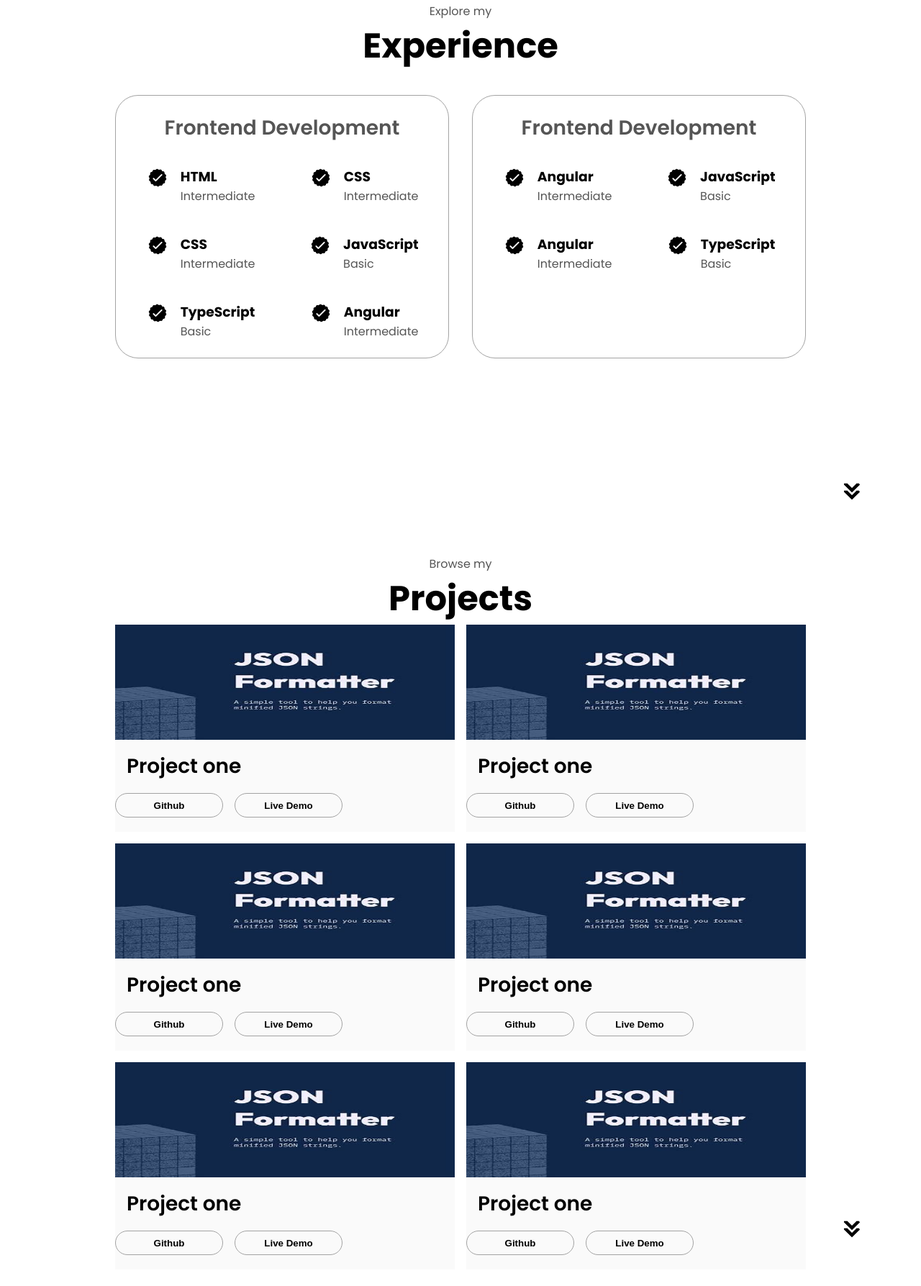
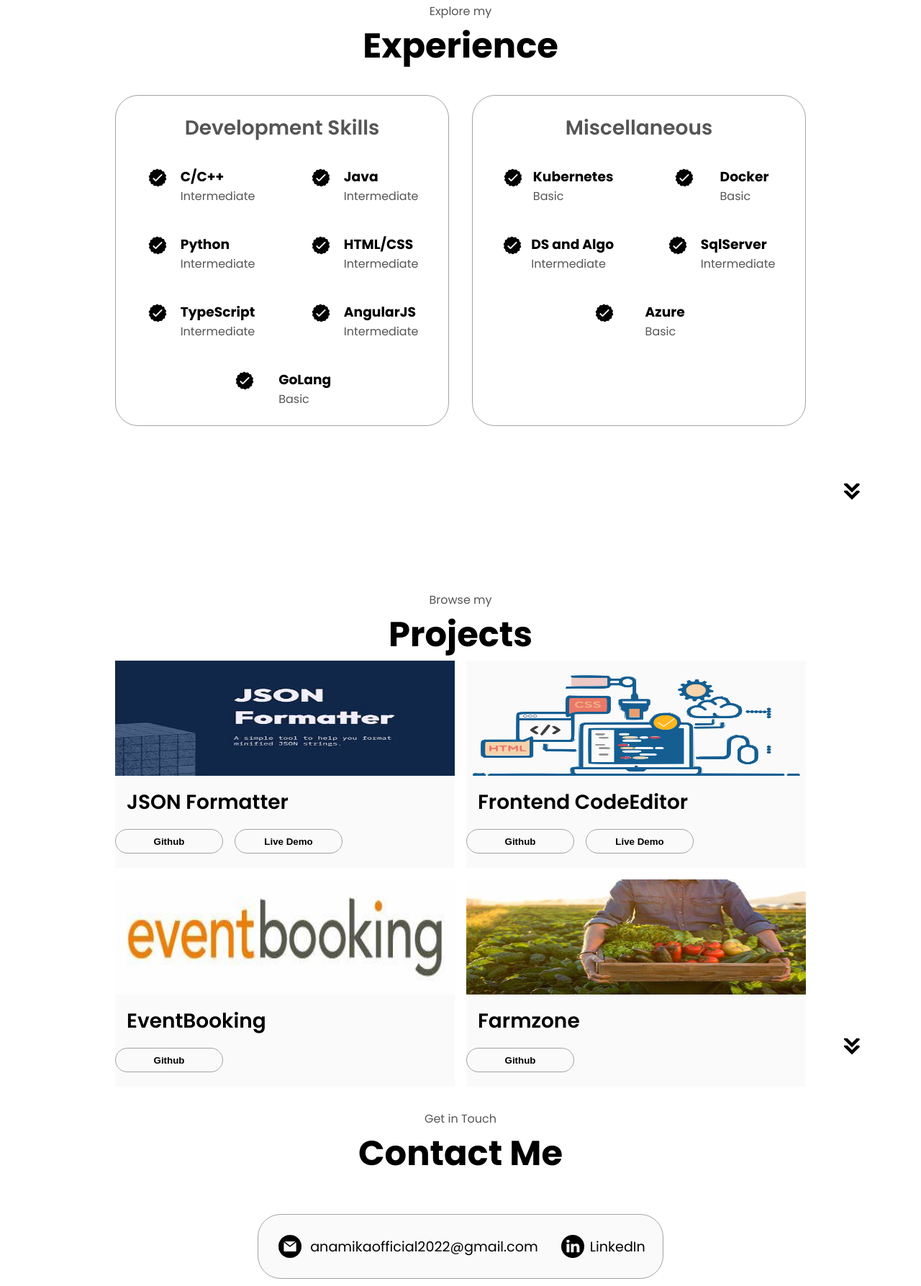
Before and after one commit to Anamika79/Portfolio_Anamika, a plain HTML site: page index.html in a window 1280 px wide. Shown: the part 1693-3480 px from the top of the page at 72% size. Drawn offline with Linux system fonts and the light colour scheme.

Commit message:
Resume changes

```diff
--- a/index.html
+++ b/index.html
@@ -59,13 +59,13 @@
         <div class="btn_container">
           <button
             class="btn btn-color-2"
-            onclick="window.open('./assets/resume-example.pdf')"
+            onclick="window.open('./assets/Anamika_J_Resume.pdf')"
           >
             Download CV
           </button>
           <button
             class="btn btn-color-1"
-            onclick="location.href = './#contact'"
+            onclick="location.href = '#contact'"
           >
             Contact me
           </button>
@@ -89,7 +89,7 @@
         src="./assets/arrow.png"
         alt="arrow"
         class="icon arrow"
-        onclick="location.href='./#about'"
+        onclick="location.href='#about'"
       />
     </section>
 
@@ -141,7 +141,7 @@
         src="./assets/arrow.png"
         alt="arrow"
         class="icon arrow"
-        onclick="location.href='./#experience'"
+        onclick="location.href='#experience'"
       />
     </section>
 
@@ -152,7 +152,7 @@
       <div class="experience-details-container">
         <div class="about-containers">
           <div class="details-container">
-            <h2 class="experience-sub-title">Frontend Development</h2>
+            <h2 class="experience-sub-title">Development Skills</h2>
             <div class="article-container">
               <article>
                 <img
@@ -161,7 +161,7 @@
                   class="icon"
                 />
                 <div>
-                  <h3>HTML</h3>
+                  <h3>C/C++</h3>
                   <p>Intermediate</p>
                 </div>
               </article>
@@ -172,7 +172,7 @@
                   class="icon"
                 />
                 <div>
-                  <h3>CSS</h3>
+                  <h3>Java</h3>
                   <p>Intermediate</p>
                 </div>
               </article>
@@ -183,10 +183,11 @@
                   class="icon"
                 />
                 <div>
-                  <h3>CSS</h3>
+                  <h3>Python</h3>
                   <p>Intermediate</p>
                 </div>
               </article>
+
               <article>
                 <img
                   src="./assets/checkmark.png"
@@ -194,67 +195,7 @@
                   class="icon"
                 />
                 <div>
-                  <h3>JavaScript</h3>
-                  <p>Basic</p>
-                </div>
-              </article>
-              <article>
-                <img
-                  src="./assets/checkmark.png"
-                  alt="checkmark"
-                  class="icon"
-                />
-                <div>
-                  <h3>TypeScript</h3>
-                  <p>Basic</p>
-                </div>
-              </article>
-              <article>
-                <img
-                  src="./assets/checkmark.png"
-                  alt="checkmark"
-                  class="icon"
-                />
-                <div>
-                  <h3>Angular</h3>
-                  <p>Intermediate</p>
-                </div>
-              </article>
-            </div>
-          </div>
-          <div class="details-container">
-            <h2 class="experience-sub-title">Frontend Development</h2>
-            <div class="article-container">
-              <article>
-                <img
-                  src="./assets/checkmark.png"
-                  alt="checkmark"
-                  class="icon"
-                />
-                <div>
-                  <h3>Angular</h3>
-                  <p>Intermediate</p>
-                </div>
-              </article>
-              <article>
-                <img
-                  src="./assets/checkmark.png"
-                  alt="checkmark"
-                  class="icon"
-                />
-                <div>
-                  <h3>JavaScript</h3>
-                  <p>Basic</p>
-                </div>
-              </article>
-              <article>
-                <img
-                  src="./assets/checkmark.png"
-                  alt="checkmark"
-                  class="icon"
-                />
-                <div>
-                  <h3>Angular</h3>
+                  <h3>HTML/CSS</h3>
                   <p>Intermediate</p>
                 </div>
               </article>
@@ -266,6 +207,88 @@
                 />
                 <div>
                   <h3>TypeScript</h3>
+                  <p>Intermediate</p>
+                </div>
+              </article>
+              <article>
+                <img
+                  src="./assets/checkmark.png"
+                  alt="checkmark"
+                  class="icon"
+                />
+                <div>
+                  <h3>AngularJS</h3>
+                  <p>Intermediate</p>
+                </div>
+              </article>
+              <article>
+                <img
+                  src="./assets/checkmark.png"
+                  alt="checkmark"
+                  class="icon"
+                />
+                <div>
+                  <h3>GoLang</h3>
+                  <p>Basic</p>
+                </div>
+              </article>
+            </div>
+          </div>
+          <div class="details-container">
+            <h2 class="experience-sub-title">Miscellaneous</h2>
+            <div class="article-container">
+              <article>
+                <img
+                  src="./assets/checkmark.png"
+                  alt="checkmark"
+                  class="icon"
+                />
+                <div>
+                  <h3>Kubernetes</h3>
+                  <p>Basic</p>
+                </div>
+              </article>
+              <article>
+                <img
+                  src="./assets/checkmark.png"
+                  alt="checkmark"
+                  class="icon"
+                />
+                <div>
+                  <h3>Docker</h3>
+                  <p>Basic</p>
+                </div>
+              </article>
+              <article>
+                <img
+                  src="./assets/checkmark.png"
+                  alt="checkmark"
+                  class="icon"
+                />
+                <div>
+                  <h3>DS and Algo</h3>
+                  <p>Intermediate</p>
+                </div>
+              </article>
+              <article>
+                <img
+                  src="./assets/checkmark.png"
+                  alt="checkmark"
+                  class="icon"
+                />
+                <div>
+                  <h3>SqlServer</h3>
+                  <p>Intermediate</p>
+                </div>
+              </article>
+              <article>
+                <img
+                  src="./assets/checkmark.png"
+                  alt="checkmark"
+                  class="icon"
+                />
+                <div>
+                  <h3>Azure</h3>
                   <p>Basic</p>
                 </div>
               </article>
@@ -277,7 +300,7 @@
         src="./assets/arrow.png"
         alt="arrow"
         class="icon arrow"
-        onclick="location.href='./#projects'"
+        onclick="location.href='#projects'"
       />
     </section>
 
@@ -295,7 +318,7 @@
                 class="project-img"
               />
             </div>
-            <h2 class="experience-sub-title project-title">Project one</h2>
+            <h2 class="experience-sub-title project-title">JSON Formatter</h2>
             <div class="btn-container">
               <button
                 class="btn btn-color-2 project-btn"
@@ -314,22 +337,22 @@
           <div class="color-container">
             <div class="article-container">
               <img
-                src="./assets/project-1.png"
+                src="./assets/codepen.png"
                 alt="project-1"
                 class="project-img"
               />
             </div>
-            <h2 class="experience-sub-title project-title">Project one</h2>
+            <h2 class="experience-sub-title project-title">Frontend CodeEditor</h2>
             <div class="btn-container">
               <button
                 class="btn btn-color-2 project-btn"
-                onclick="location.href='https://github.com/Anamika79/JsonFormatter-Application'"
+                onclick="location.href='https://github.com/Anamika79/Frontend_CodeEditor'"
               >
                 Github
               </button>
               <button
                 class="btn btn-color-2 project-btn"
-                onclick="location.href='https://jsonformatterapp.netlify.app/'"
+                onclick="location.href='https://frontend-codeeditor.netlify.app'"
               >
                 Live Demo
               </button>
@@ -338,97 +361,39 @@
           <div class="color-container">
             <div class="article-container">
               <img
-                src="./assets/project-1.png"
+                src="./assets/OIP (3).jpg"
                 alt="project-1"
                 class="project-img"
               />
             </div>
-            <h2 class="experience-sub-title project-title">Project one</h2>
+            <h2 class="experience-sub-title project-title">EventBooking</h2>
             <div class="btn-container">
               <button
                 class="btn btn-color-2 project-btn"
-                onclick="location.href='https://github.com/Anamika79/JsonFormatter-Application'"
+                onclick="location.href='https://github.com/Anamika79/EventBooking'"
               >
                 Github
               </button>
-              <button
-                class="btn btn-color-2 project-btn"
-                onclick="location.href='https://jsonformatterapp.netlify.app/'"
-              >
-                Live Demo
-              </button>
+
             </div>
           </div>
           <div class="color-container">
             <div class="article-container">
               <img
-                src="./assets/project-1.png"
+                src="./assets/OIP (4).jpg"
                 alt="project-1"
                 class="project-img"
               />
             </div>
-            <h2 class="experience-sub-title project-title">Project one</h2>
+            <h2 class="experience-sub-title project-title">Farmzone</h2>
             <div class="btn-container">
               <button
                 class="btn btn-color-2 project-btn"
-                onclick="location.href='https://github.com/Anamika79/JsonFormatter-Application'"
+                onclick="location.href='https://github.com/Anamika79/Farmzone'"
               >
                 Github
               </button>
-              <button
-                class="btn btn-color-2 project-btn"
-                onclick="location.href='https://jsonformatterapp.netlify.app/'"
-              >
-                Live Demo
-              </button>
-            </div>
-          </div>
-          <div class="color-container">
-            <div class="article-container">
-              <img
-                src="./assets/project-1.png"
-                alt="project-1"
-                class="project-img"
-              />
-            </div>
-            <h2 class="experience-sub-title project-title">Project one</h2>
-            <div class="btn-container">
-              <button
-                class="btn btn-color-2 project-btn"
-                onclick="location.href='https://github.com/Anamika79/JsonFormatter-Application'"
-              >
-                Github
-              </button>
-              <button
-                class="btn btn-color-2 project-btn"
-                onclick="location.href='https://formatjson-app.netlify.app/'"
-              >
-                Live Demo
-              </button>
-            </div>
-          </div>
-          <div class="color-container">
-            <div class="article-container">
-              <img
-                src="./assets/project-1.png"
-                alt="project-1"
-                class="project-img"
-              />
-            </div>
-            <h2 class="experience-sub-title project-title">Project one</h2>
-            <div class="btn-container">
-              <button
-                class="btn btn-color-2 project-btn"
-                onclick="location.href='https://github.com/Anamika79/JsonFormatter-Application'"
-              >
-                Github
-              </button>
-              <button
-                class="btn btn-color-2 project-btn"
-                onclick="location.href='https://jsonformatterapp.netlify.app/'"
-              >
-                Live Demo
-              </button>
+
             </div>
           </div>
         </div>
@@ -438,7 +403,7 @@
         src="./assets/arrow.png"
         alt="arrow"
         class="icon arrow"
-        onclick="location.href='./#contact'"
+        onclick="location.href='#contact'"
       />
     </section>
 
@@ -465,7 +430,7 @@
             alt="linkedin-icon"
             class="icon contact-icon"
           />
-          <p><a href="www.linkedin.com/in/anamika-j">LinkedIn</a></p>
+          <p><a href="https://www.linkedin.com/in/anamika-j/">LinkedIn</a></p>
         </div>
       </div>
       <footer>
@@ -487,7 +452,7 @@
             <i class="fa fa-github footer-i"></i>
           </a>
           <a
-            href="www.linkedin.com/in/anamika-j"
+            href="https://www.linkedin.com/in/anamika-j/"
             alt="linkedin"
             class="linkedin-icon"
           >
--- a/style.css
+++ b/style.css
@@ -347,6 +347,7 @@ article {
 #projects {
   position: relative;
   align-items: center;
+  margin-top: 50px;
 }
 
 .color-container {
```
Also changed, not shown: assets/OIP (3).jpg (added), assets/OIP (4).jpg (added), assets/codepen.png (added), 1 other file.
